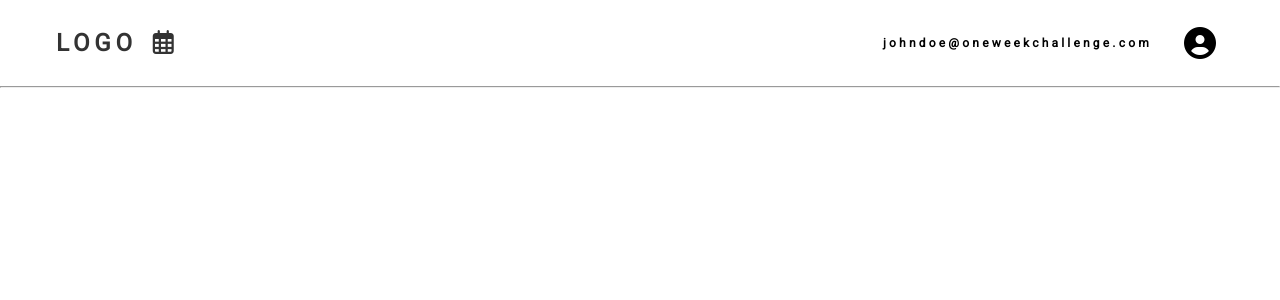
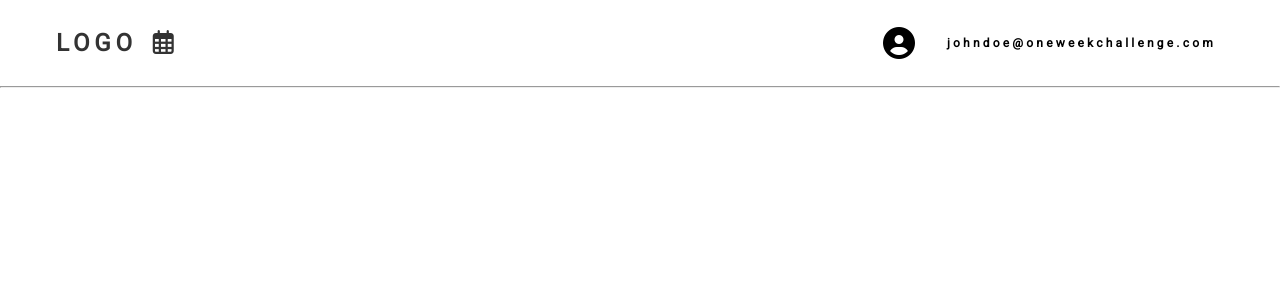
Before and after one commit to acorbinelli/OneWeekChallenge, a React (Create React App) app in the folder client/: page / in a window 1280 px wide. Shown: the top 300 px of the page. Built offline with nearby package versions, Linux system fonts and the light colour scheme.

Commit message:
change style and markup order of logged in user auth component

```diff
--- a/client/src/components/layout/Header.js
+++ b/client/src/components/layout/Header.js
@@ -64,10 +64,10 @@ const Header = () => {
         <Auth>
           {userInfo.isloggedin ? (
             <Fragment>
-              <h1>{userInfo.email}</h1>
               <Button classType='secondary'>
                 <i className='fas fa-user-circle'></i>
               </Button>
+              <h1>{userInfo.email}</h1>
             </Fragment>
           ) : (
             <Fragment>
--- a/client/src/components/layout/headercomponents/Auth.module.css
+++ b/client/src/components/layout/headercomponents/Auth.module.css
@@ -3,6 +3,7 @@
   color: black;
   font-size: 0.5rem;
   display: flex;
+  flex-direction: row;
   align-items: center;
 }
 .auth * {
@@ -13,6 +14,7 @@
   cursor: pointer;
   transition: 0.3s all;
   letter-spacing: 0.2rem;
+  border-radius: 5px;
 }
 .auth h1:hover {
   background-color: rgb(66, 148, 255);
--- a/client/src/components/layout/headercomponents/Logo.module.css
+++ b/client/src/components/layout/headercomponents/Logo.module.css
@@ -3,6 +3,7 @@
   cursor: pointer;
   transition: 0.3s all;
   letter-spacing: 0.3rem;
+  border-radius: 5px;
 }
 .logo * {
   padding: 0.5rem 0.5rem;
```
